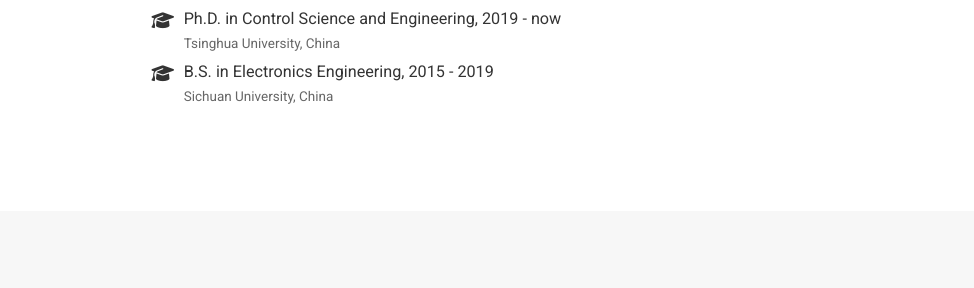
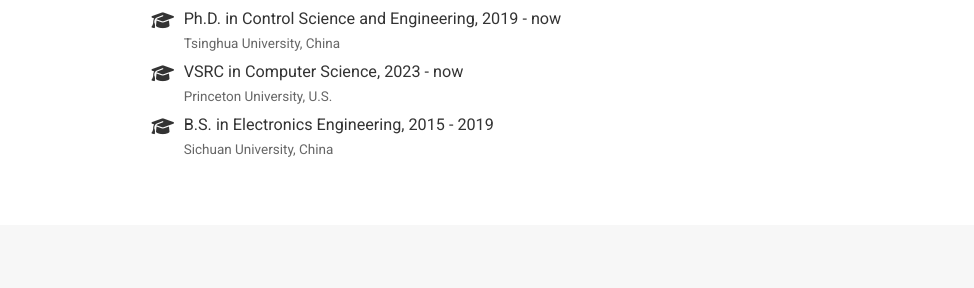
Before and after one commit to dongyu-du/dongyu-du.github.io, a plain HTML site: page index.html in a window 1280 px wide. Shown: the part 492-780 px from the top of the page, 306-1280 px from the left. Drawn offline with Linux system fonts and the light colour scheme; some icons are missing.

Commit message:
add vsrc experience

```diff
--- a/index.html
+++ b/index.html
@@ -228,7 +228,7 @@
 
     <div class="article-style">
       <p>I am a PhD candidate at Tsinghua University advised by <a href="https://www.sigs.tsinghua.edu.cn/jx/main.htm" target="_blank" rel="noopener">Xin Jin</a> in the Future Media Lab. Currently, I am also a visiting PhD student at Princeton University, under the guidance of <a href="https://www.cs.princeton.edu/~fheide/" target="_blank" rel="noopener">Felix Heide</a> in the <a href="https://light.princeton.edu/" target="_blank" rel="noopener">Princeton Computational Imaging Lab</a>.</p>
-<p style="text-align: justify;">My work is at the intersection of optics, image processing, optimization and machine learning. I have been working on the research of next-generation computational imaging for volumetric scattering imaging and non-line-of-sight (NLOS) imaging, which holds significant promise in applications such as autonomous vehicles, remote sensing, and medical diagnostics.</p>
+      <p style="text-align: justify;">My work is at the intersection of optics, image processing, optimization and machine learning. I have been working on the research of next-generation computational imaging for volumetric scattering imaging and non-line-of-sight (NLOS) imaging, which holds significant promise in applications such as autonomous vehicles, remote sensing, and medical diagnostics.</p>
 
     </div>
 
@@ -244,6 +244,14 @@
             <div class="description">
               <p class="course">Ph.D. in Control Science and Engineering, 2019 - now</p>
               <p class="institution">Tsinghua University, China</p>
+            </div>
+          </li>
+
+          <li>
+            <i class="fa-li fa-solid fa-graduation-cap"></i>
+            <div class="description">
+              <p class="course">VSRC in Computer Science, 2023 - now</p>
+              <p class="institution">Princeton University, U.S.</p>
             </div>
           </li>
 
```
